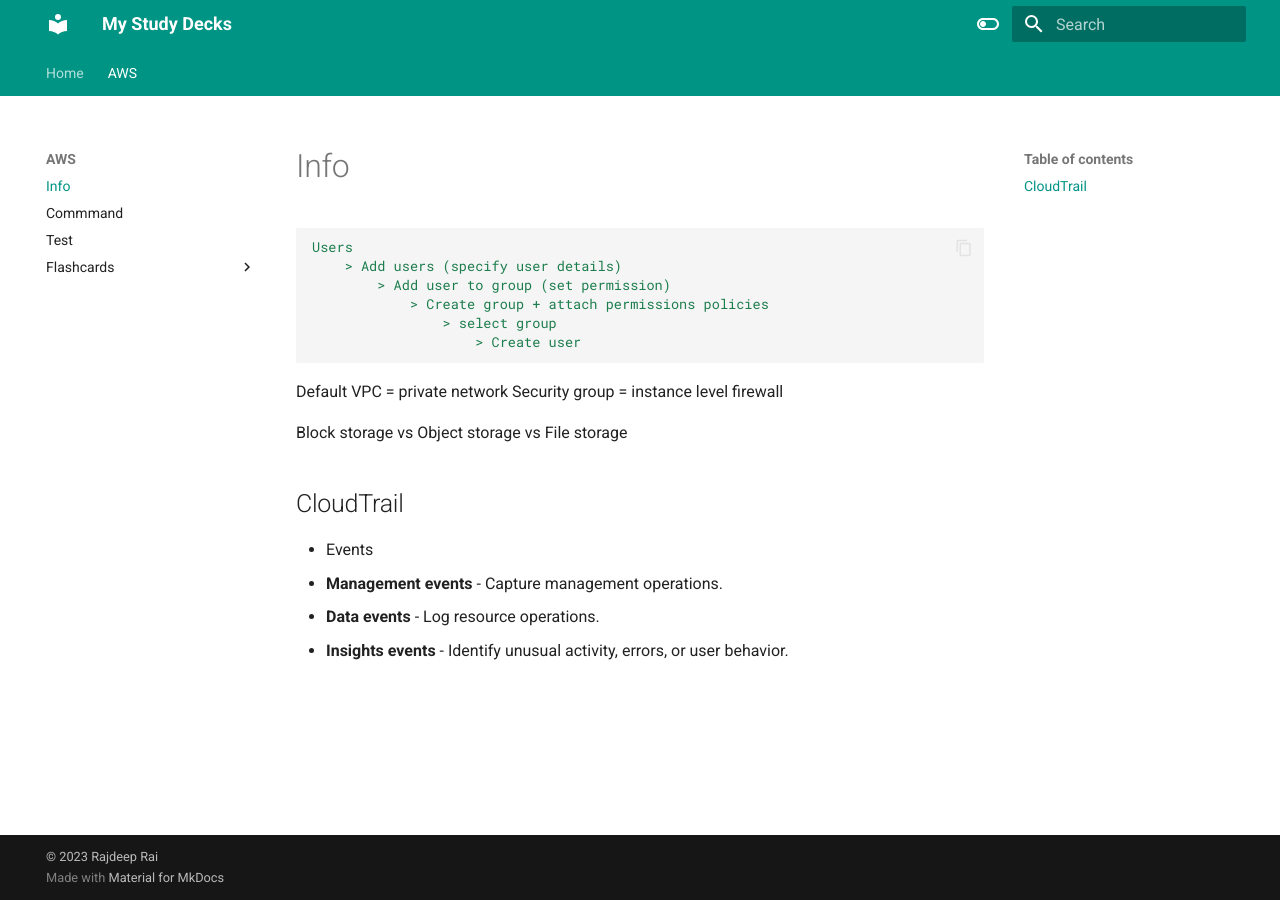
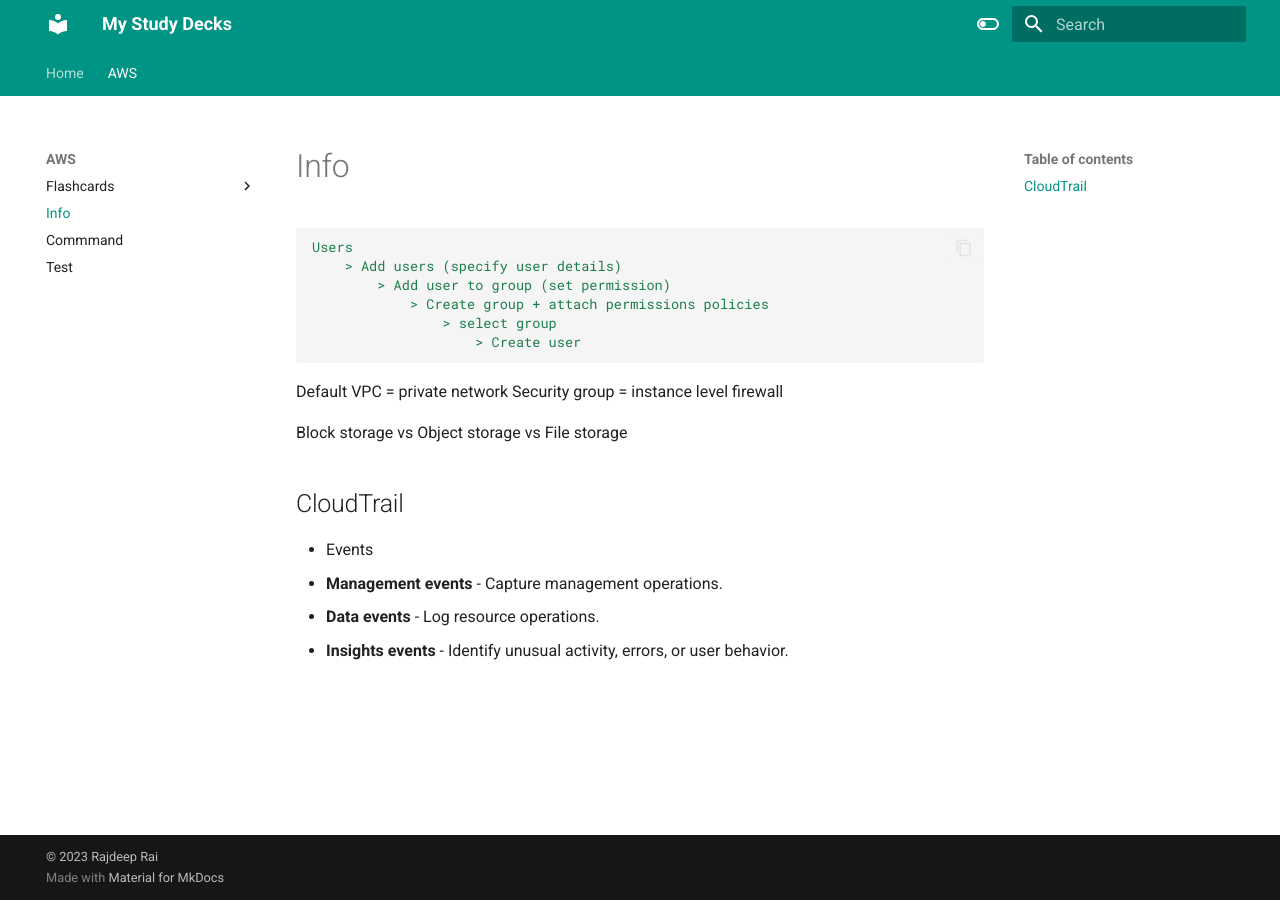
Before and after one commit to rajdyp/my-study-decks, an MkDocs documentation site: the page built from docs/aws/aws.md, in a window 1280 px wide. Built offline with MkDocs 1.6.1 and Material for MkDocs 9.7.7, drawn with Linux system fonts in a browser that asks for light colours; part of the change alters nothing that is shown.

```diff
--- a/mkdocs.yml
+++ b/mkdocs.yml
@@ -4,11 +4,11 @@ site_url: https://rajdyp.github.io/my-study-decks/
 nav:
 - Home: index.md
 - AWS:
+  - Flashcards:
+    - Flashcards: aws/flashcards/flashcards.md
   - Info: aws/aws.md
   - Commmand: aws/aws_cli.md
   - Test: aws/test.md
-  - Flashcards:
-    - Flashcards: aws/flashcards/flashcards.md
 
 theme:
   name: material
```
